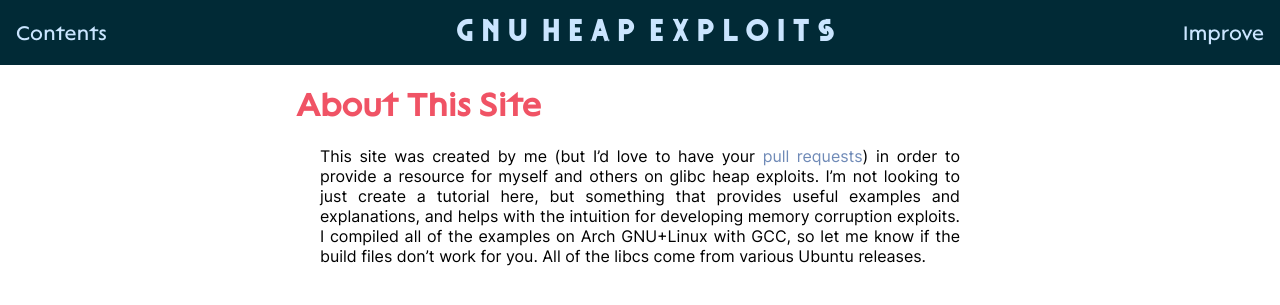
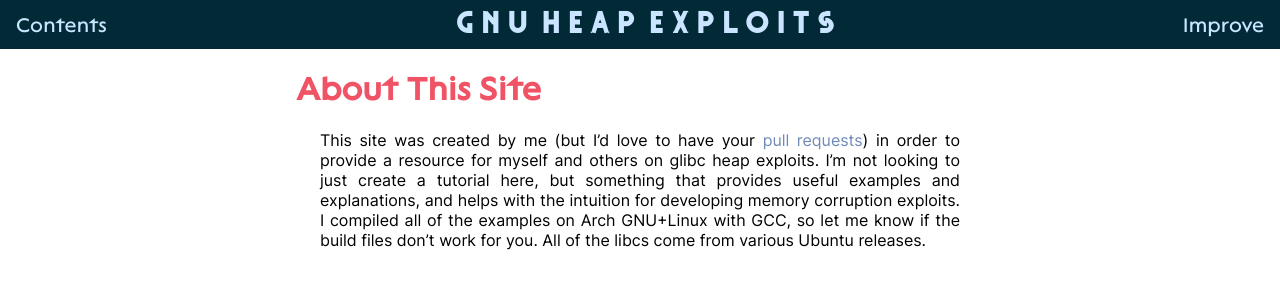
Before and after one commit to bstank/bstank.github.io, a Jekyll site: the page built from about.md, in a window 1280 px wide. Shown: the top 305 px of the page. Built offline with Jekyll 4.4.1, drawn with Linux system fonts in a browser that asks for light colours; our own code applies the rules of GitHub Pages for plain Markdown files.

Commit message:
Fixed header to work at narrow window sizes.

```diff
--- a/assets/css/style.scss
+++ b/assets/css/style.scss
@@ -55,7 +55,7 @@ header {
     color: var(--header-fg);
 
     h1 {
-        padding: 1rem;
+        padding: 0.5rem 0;
         margin: 0;
         font-family: grotesk;
         font-size: 2em;
@@ -63,7 +63,6 @@ header {
     }
 
     a {
-        display: block;
         color: var(--header-fg);
         text-decoration: none;
         transition: color 0.25s;
@@ -76,7 +75,14 @@ header {
     > a {
         font-family: lack;
         font-size: 1.25em;
-        padding: 1rem;
+
+        &:nth-of-type(1) {
+            margin-left: 1rem;
+        }
+
+        &:nth-of-type(2) {
+            margin-right: 1rem;
+        }
     }
 }
 
```
